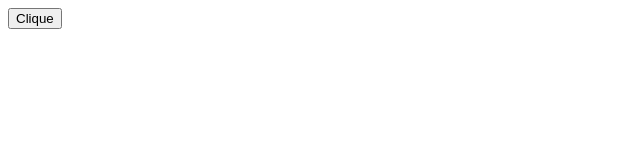
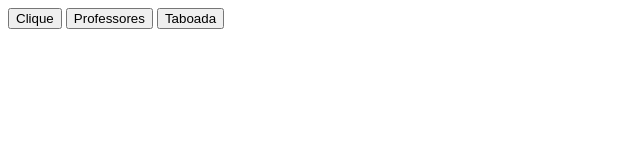
Before and after one commit to jkprivxx/primeirob_3t, a plain HTML site: page index.html in a window 1280 px wide. Shown: the whole page, without its empty margins (0-640 px from the left). Drawn offline with Linux system fonts and the light colour scheme.

Commit message:
Update index.html

```diff
--- a/index.html
+++ b/index.html
@@ -5,13 +5,14 @@
     <meta charset="UTF-8">
     <meta http-equiv="X-UA-Compatible" content="IE=edge">
     <meta name="viewport" content="width=device-width, initial-scale=1.0">
-    <title>afonso cavichioli</title>
+    <title>Primeiro B</title>
     <script src="estudo.js"></script>
 </head>
 
 <body>
     <button onclick="escreva()">Clique</button>
-
+    <button onclick="mostraLista()">Professores</button>
+    <button onclick="multiplica()">Taboada</button>
 </body>
 
 </html>
```
